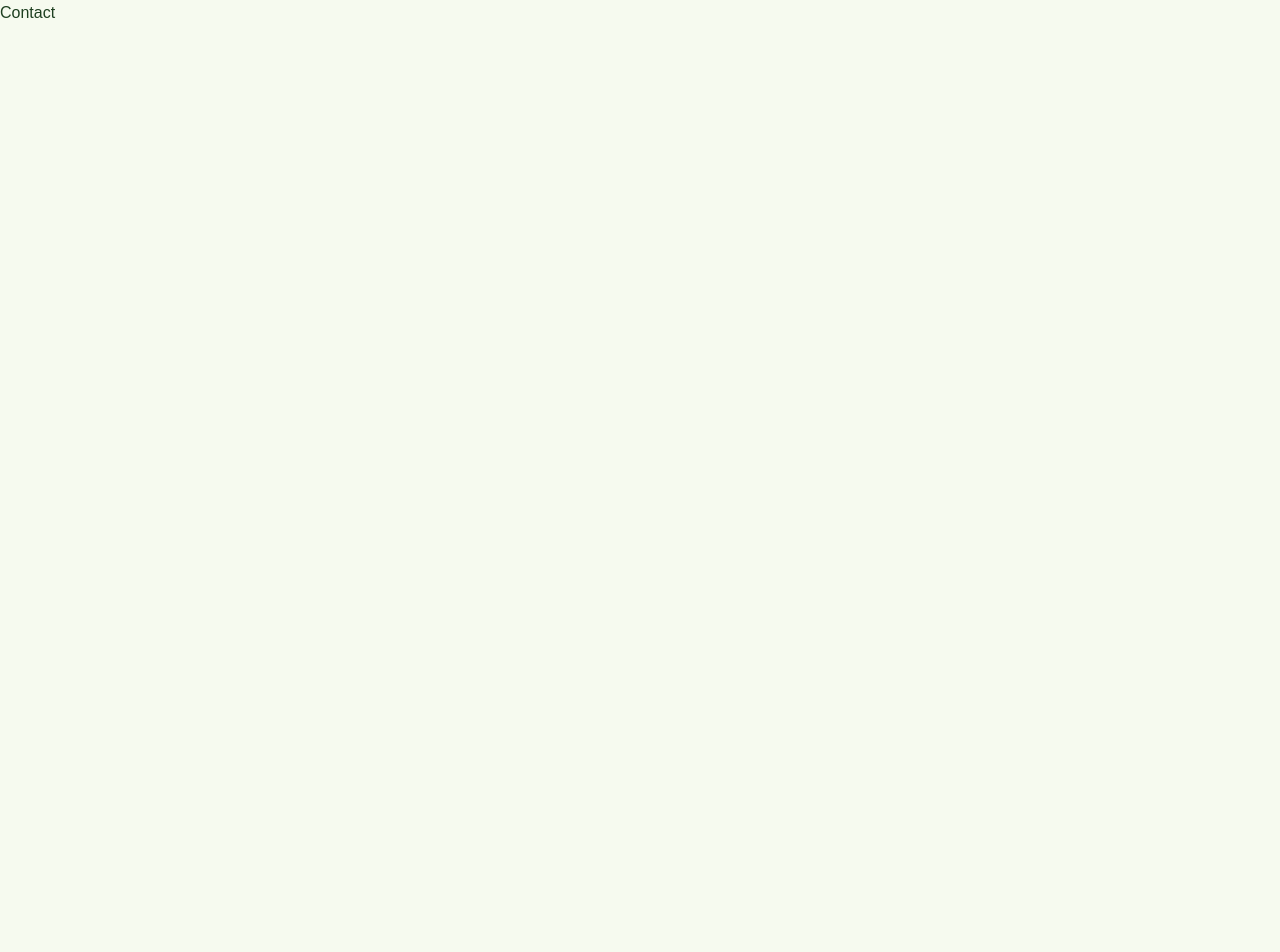
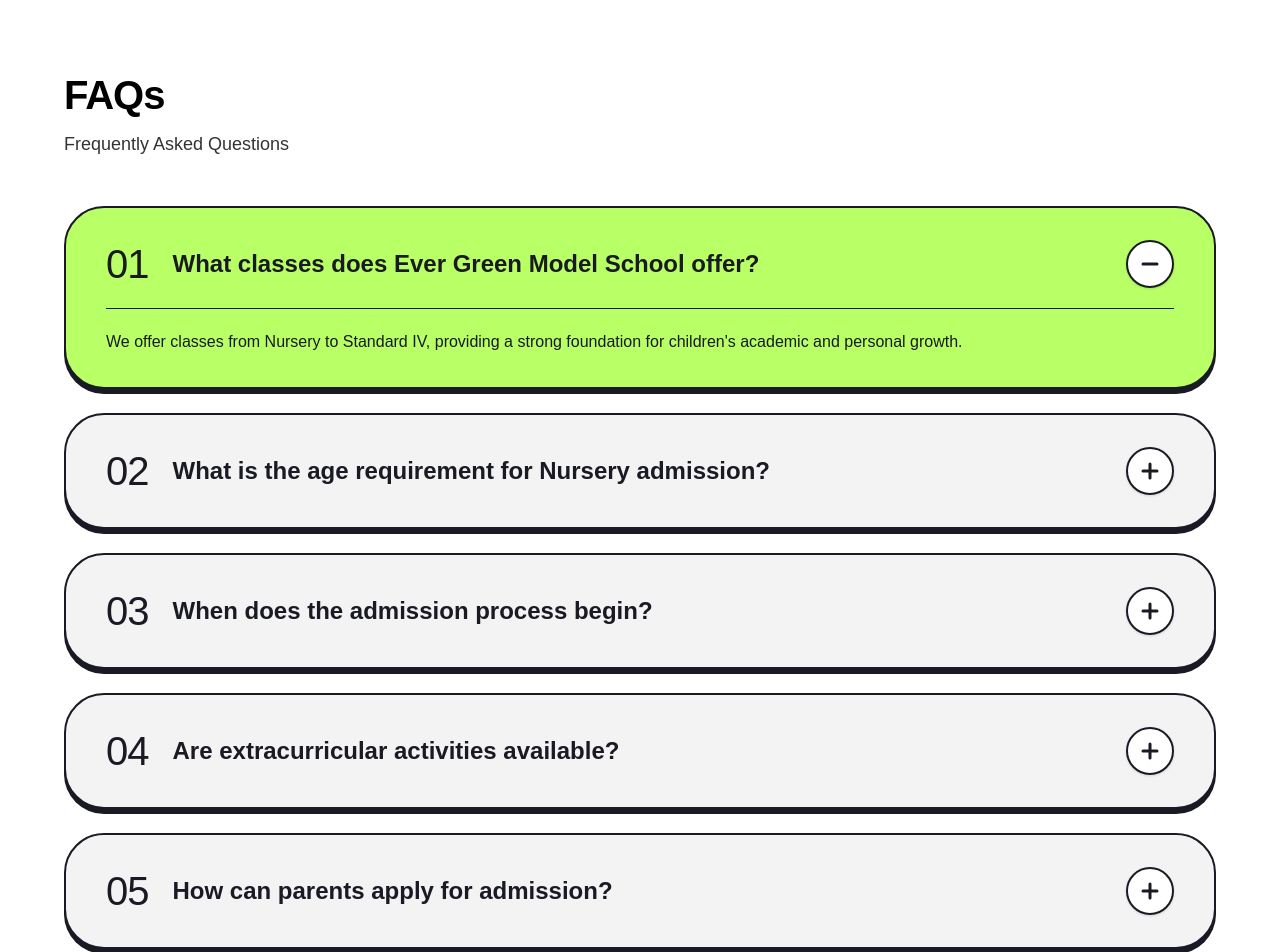
Before and after one commit to flameboy-dev/EGMS, a React app in the folder frontend/: page / in a window 1280 px wide. Shown: the part 6020-6972 px from the top of the page. Before the commit the page ends 6045 px from the top, so only its background shows below. Built offline with nearby package versions, Linux system fonts and the light colour scheme; the HTML template or start-up script is replaced by a standard one.

Commit message:
chore:Created FAQs section in Home Page

```diff
--- /dev/null
+++ b/frontend/src/components/custom/FaqItem.jsx
@@ -0,0 +1,50 @@
+import React from 'react';
+import { Plus, Minus } from 'lucide-react';
+
+function FaqItem({ number, question, answer, isOpen, onToggle }) {
+  return (
+    <div
+      onClick={onToggle}
+      className={`group cursor-pointer w-full rounded-[35px] md:rounded-[40px] border-2 border-[#191A23] p-6 sm:p-8 md:px-10 md:py-8 shadow-[0_5px_0_0_#191A23] transition-all duration-300 ${
+        isOpen ? 'bg-[#B9FF66]' : 'bg-[#F3F3F3] hover:bg-[#EBEBEB]'
+      }`}
+    >
+      {/* Top Header Row */}
+      <div className="flex items-center justify-between gap-4">
+        <div className="flex items-center space-x-4 md:space-x-6">
+          <span className="font-fredoka text-3xl font-medium tracking-tight text-[#191A23] sm:text-4xl md:text-[40px]">
+            {number}
+          </span>
+          <h3 className="font-fredoka text-lg font-semibold leading-snug text-[#191A23] sm:text-xl md:text-2xl">
+            {question}
+          </h3>
+        </div>
+
+        {/* Plus / Minus Circular Toggle Button */}
+        <div className="flex h-10 w-10 md:h-12 md:w-12 shrink-0 items-center justify-center rounded-full border-2 border-[#191A23] bg-white text-[#191A23] shadow-sm transition-transform duration-200 group-hover:scale-105">
+          {isOpen ? (
+            <Minus className="h-5 w-5 md:h-6 md:w-6 stroke-[3]" />
+          ) : (
+            <Plus className="h-5 w-5 md:h-6 md:w-6 stroke-[3]" />
+          )}
+        </div>
+      </div>
+
+      {/* Answer Expandable Area */}
+      <div
+        className={`overflow-hidden transition-all duration-300 ease-in-out ${
+          isOpen
+            ? 'max-h-[300px] opacity-100 mt-5 pt-5 border-t border-[#191A23]'
+            : 'max-h-0 opacity-0 mt-0 pt-0 border-t-0'
+        }`}
+      >
+        <p className="font-poppins text-sm leading-relaxed text-[#191A23] sm:text-base md:text-[16px]">
+          {answer}
+        </p>
+      </div>
+    </div>
+  );
+}
+
+export default FaqItem;
+export { FaqItem as FaqCard };
--- a/frontend/src/landing_page/home/FAQs.jsx
+++ b/frontend/src/landing_page/home/FAQs.jsx
@@ -1,11 +1,94 @@
-import React from 'react';
+import React, { useState } from 'react';
+import FaqItem from '@/components/custom/FaqItem';
 
 function FAQs() {
-    return (
-        <div>
-            <h1>FAQs</h1>
+  const [openId, setOpenId] = useState('01');
+
+  const faqsData = [
+    {
+      id: '01',
+      number: '01',
+      question: 'What classes does Ever Green Model School offer?',
+      answer:
+        "We offer classes from Nursery to Standard IV, providing a strong foundation for children's academic and personal growth.",
+    },
+    {
+      id: '02',
+      number: '02',
+      question: 'What is the age requirement for Nursery admission?',
+      answer:
+        'Children should generally be 3 years or above at the time of admission. Please contact the school office for the latest admission guidelines.',
+    },
+    {
+      id: '03',
+      number: '03',
+      question: 'When does the admission process begin?',
+      answer:
+        'Admissions usually open before the start of each academic session. Parents are encouraged to contact the school or visit the campus for updated information.',
+    },
+    {
+      id: '04',
+      number: '04',
+      question: 'Are extracurricular activities available?',
+      answer:
+        'Yes. Students participate in art & craft, music, dance, storytelling, sports, cultural events, and other creative activities throughout the year.',
+    },
+    {
+      id: '05',
+      number: '05',
+      question: 'How can parents apply for admission?',
+      answer:
+        'Parents can visit the school campus, collect the admission form, submit the required documents, and complete the admission process with the school office.',
+    },
+    {
+      id: '06',
+      number: '06',
+      question: 'Does the school organize annual events?',
+      answer:
+        'Yes. We celebrate Annual Day, Sports Day, cultural programs, festivals, educational activities, and other events to encourage student participation and confidence.',
+    },
+    {
+      id: '07',
+      number: '07',
+      question: 'How can I contact the school?',
+      answer:
+        'You can visit our campus, call our office during school hours, or use the Contact Us page to get in touch with us.',
+    },
+  ];
+
+  const handleToggle = (id) => {
+    setOpenId((prev) => (prev === id ? null : id));
+  };
+
+  return (
+    <section className="w-full bg-white px-6 py-16 md:px-12 lg:px-16 lg:py-24">
+      <div className="mx-auto max-w-[1240px]">
+        {/* Section Header */}
+        <div className="mb-12 flex flex-col items-start space-y-3">
+          <h2 className="font-fredoka text-3xl font-semibold tracking-tight text-[#000000] sm:text-4xl md:text-[40px]">
+            FAQs
+          </h2>
+          <p className="max-w-2xl font-poppins text-base text-[#000000]/80 sm:text-lg">
+            Frequently Asked Questions
+          </p>
         </div>
-    );
+
+        {/* FAQ Items List */}
+        <div className="flex flex-col space-y-6">
+          {faqsData.map((faq) => (
+            <FaqItem
+              key={faq.id}
+              number={faq.number}
+              question={faq.question}
+              answer={faq.answer}
+              isOpen={openId === faq.id}
+              onToggle={() => handleToggle(faq.id)}
+            />
+          ))}
+        </div>
+      </div>
+    </section>
+  );
 }
 
 export default FAQs;
```
